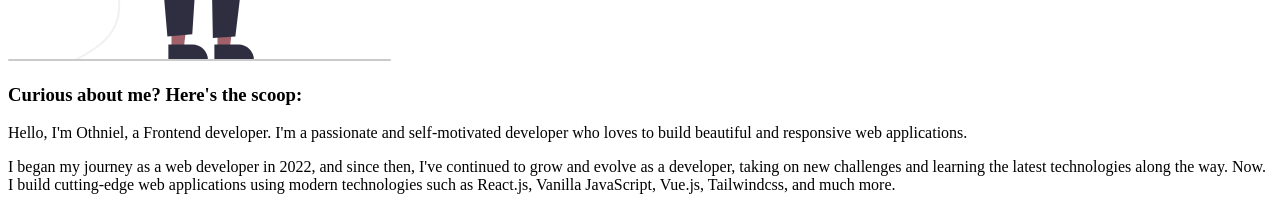
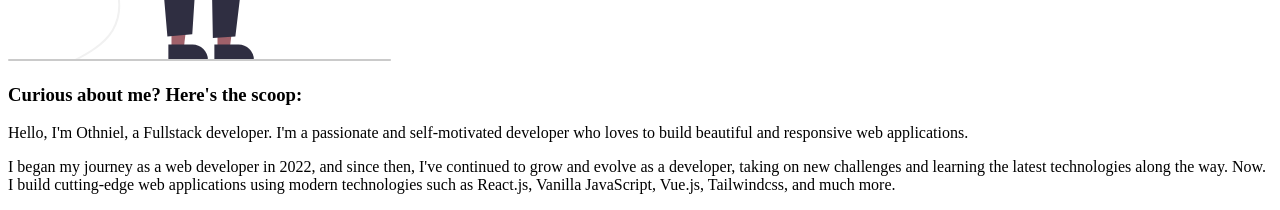
Before and after one commit to Othniel2471/react-potfolio, a React (Create React App) app: page / in a window 1280 px wide. Shown: the part 1380-1590 px from the top of the page. Built offline with nearby package versions, Linux system fonts and the light colour scheme; the HTML template or start-up script is replaced by a standard one.

Commit message:
updated about section

```diff
--- a/src/components/sections/AboutSection.jsx
+++ b/src/components/sections/AboutSection.jsx
@@ -27,7 +27,7 @@ const AboutSection = () => {
               Curious about me? Here's the scoop:
             </h3>
             <p className="text-normal text-base">
-              Hello, I'm Othniel, a Frontend developer. I'm a passionate and
+              Hello, I'm Othniel, a Fullstack developer. I'm a passionate and
               self-motivated developer who loves to build beautiful and
               responsive web applications.
             </p>
```
